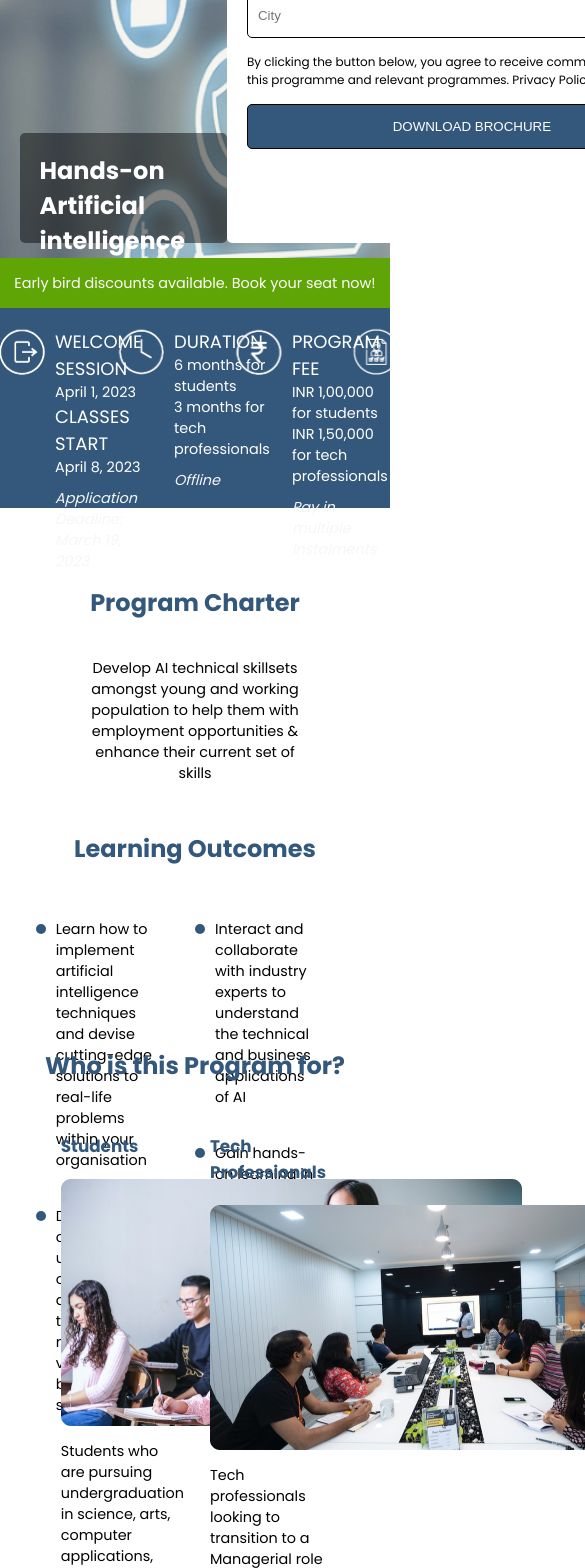
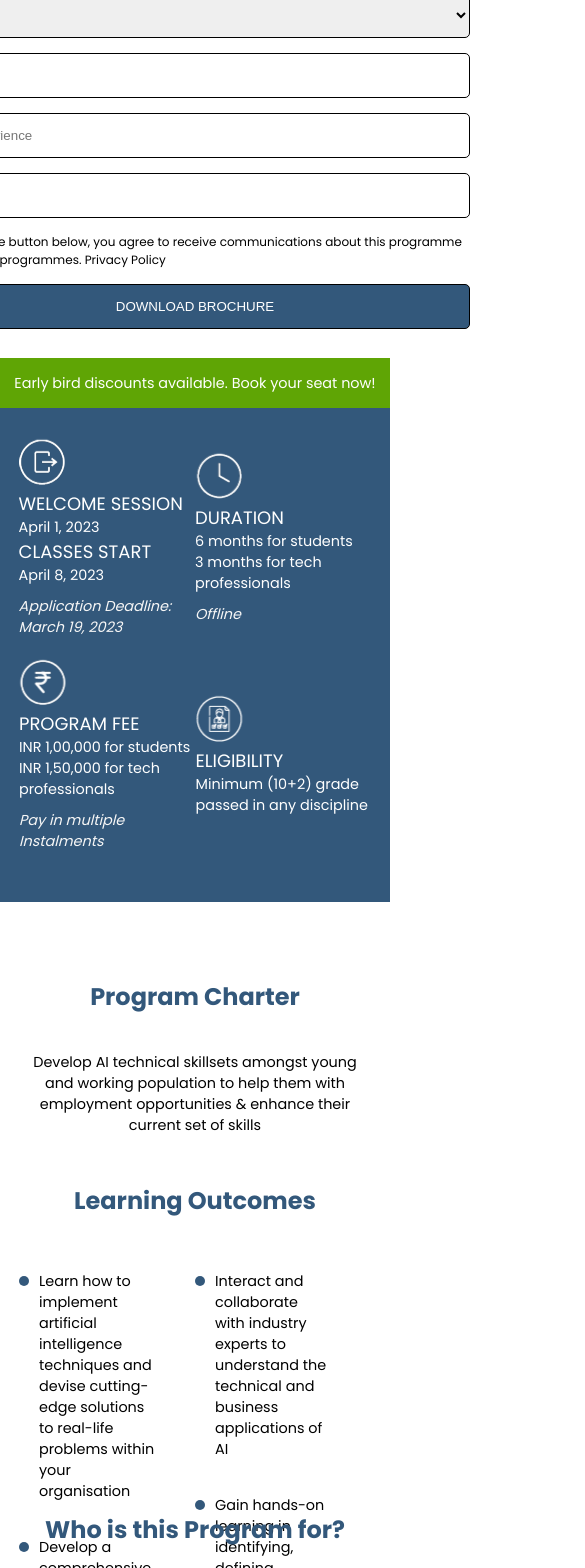
Before and after one commit to Byiringiro-saad/emeritus, a React (Vite) app: page / in a window 390 px wide. Shown: the part 432-2000 px from the top of the page, 585 px wide, since content can reach past the window. Built offline with nearby package versions, Linux system fonts and the light colour scheme.

Commit message:
ipad responsiveness

```diff
--- a/src/components/footer.jsx
+++ b/src/components/footer.jsx
@@ -38,8 +38,8 @@ const Container = styled.div`
       width: 1200px;
     }
 
-    @media only screen and (max-width: 1200px) {
-      width: 90%;
+    @media only screen and (max-width: 1024px) {
+      width: 95%;
     }
 
     p.title {
--- a/src/components/sections/eight.jsx
+++ b/src/components/sections/eight.jsx
@@ -27,8 +27,9 @@ const Container = styled.div`
     width: 1200px;
   }
 
-  @media only screen and (max-width: 1200px) {
-    width: 90%;
+  @media only screen and (max-width: 1024px) {
+    height: 550px;
+    width: 95%;
   }
 
   p.title {
--- a/src/components/sections/one.jsx
+++ b/src/components/sections/one.jsx
@@ -62,8 +62,9 @@ const Container = styled.div`
     width: 1200px;
   }
 
-  @media only screen and (max-width: 1200px) {
-    width: 90%;
+  @media only screen and (max-width: 1024px) {
+    height: 500px;
+    width: 95%;
   }
 
   p.para {
@@ -71,6 +72,10 @@ const Container = styled.div`
     text-align: center;
     font-size: 1.2em;
     margin: 20px 0 30px 0;
+
+    @media only screen and (max-width: 1024px) {
+      width: 90%;
+    }
   }
 
   p.title {
@@ -89,12 +94,20 @@ const Container = styled.div`
     align-items: center;
     justify-content: center;
 
+    @media only screen and (max-width: 1024px) {
+      width: 95%;
+    }
+
     .column {
       width: 40%;
       height: 100%;
       display: flex;
       margin: 20px 40px 0 0;
       flex-direction: column;
+
+      @media only screen and (max-width: 1024px) {
+        width: 50%;
+      }
 
       .box {
         width: 100%;
--- a/src/components/sections/seven.jsx
+++ b/src/components/sections/seven.jsx
@@ -80,8 +80,9 @@ const Container = styled.div`
     width: 1200px;
   }
 
-  @media only screen and (max-width: 1200px) {
-    width: 90%;
+  @media only screen and (max-width: 1024px) {
+    height: 650px;
+    width: 95%;
   }
 
   p.title {
@@ -98,6 +99,10 @@ const Container = styled.div`
     align-items: center;
     flex-flow: row-reverse;
 
+    @media only screen and (max-width: 1024px) {
+      align-items: flex-start;
+    }
+
     .column {
       width: auto;
       height: auto;
@@ -112,8 +117,17 @@ const Container = styled.div`
         display: flex;
         flex-direction: row;
 
+        @media only screen and (max-width: 1024px) {
+          flex-direction: column;
+        }
+
         img.profile {
           margin: 0 10px 0 0;
+
+          @media only screen and (max-width: 1024px) {
+            width: 120px;
+            margin: 0 0 20px 0;
+          }
         }
 
         .universities {
@@ -121,12 +135,20 @@ const Container = styled.div`
           display: flex;
           flex-direction: column;
 
+          @media only screen and (max-width: 1024px) {
+            width: 100%;
+          }
+
           .small {
             width: 100%;
             height: 50%;
             display: flex;
             flex-direction: row;
             align-items: center;
+
+            @media only screen and (max-width: 1024px) {
+              margin: 0 0 15px 0;
+            }
 
             p {
               font-size: 1.2em;
--- a/src/components/sections/six.jsx
+++ b/src/components/sections/six.jsx
@@ -77,8 +77,10 @@ const Container = styled.div`
     width: 1200px;
   }
 
-  @media only screen and (max-width: 1200px) {
-    width: 90%;
+  @media only screen and (max-width: 1024px) {
+    height: 550px;
+    width: 95%;
+    margin: 0;
   }
 
   p.title {
@@ -95,11 +97,21 @@ const Container = styled.div`
     align-items: center;
     justify-content: center;
 
+    @media only screen and (max-width: 1024px) {
+      height: 75%;
+      display: block;
+      overflow: scroll;
+    }
+
     table {
       width: 100%;
       height: 100%;
       border-collapse: collapse;
       border-radius: 5px;
+
+      @media only screen and (max-width: 1024px) {
+        width: auto;
+      }
 
       thead {
         background: var(--red);
@@ -111,6 +123,10 @@ const Container = styled.div`
             font-size: 1.2em;
             color: var(--white);
             text-align: center;
+
+            @media only screen and (max-width: 1024px) {
+              white-space: nowrap;
+            }
           }
         }
       }
@@ -122,6 +138,10 @@ const Container = styled.div`
             color: var(--grayish);
             text-align: center;
             font-size: 1.2em;
+
+            @media only screen and (max-width: 1024px) {
+              white-space: nowrap;
+            }
           }
         }
       }
--- a/src/components/sections/three.jsx
+++ b/src/components/sections/three.jsx
@@ -47,8 +47,9 @@ const Container = styled.div`
     width: 1200px;
   }
 
-  @media only screen and (max-width: 1200px) {
-    width: 90%;
+  @media only screen and (max-width: 1024px) {
+    width: 95%;
+    margin: 0;
   }
 
   p.para {
@@ -56,6 +57,11 @@ const Container = styled.div`
     text-align: center;
     font-size: 1.2em;
     margin: 20px 0 30px 0;
+
+    @media only screen and (max-width: 1024px) {
+      width: 95%;
+      margin: 0;
+    }
   }
 
   p.title {
@@ -73,11 +79,21 @@ const Container = styled.div`
     align-items: center;
     justify-content: space-around;
 
+    @media only screen and (max-width: 1024px) {
+      width: 95%;
+    }
+
     .column {
       width: 40%;
       height: 100%;
       display: flex;
       flex-direction: column;
+
+      .image img {
+        @media only screen and (max-width: 1024px) {
+          width: 100%;
+        }
+      }
 
       p.header {
         font-size: 1.4em;
--- a/src/components/sticky.jsx
+++ b/src/components/sticky.jsx
@@ -68,6 +68,12 @@ const Container = styled.div`
   align-items: center;
   justify-content: center;
   background: var(--red);
+  flex-wrap: wrap;
+
+  @media only screen and (max-width: 1024px) {
+    height: auto;
+    padding: 30px 0;
+  }
 
   .box {
     width: 20%;
@@ -77,6 +83,14 @@ const Container = styled.div`
     display: flex;
     flex-direction: row;
     align-items: flex-start;
+
+    @media only screen and (max-width: 1024px) {
+      width: 45%;
+      padding: 0;
+      margin: 0;
+      margin: 0 0 20px 0;
+      flex-direction: column;
+    }
 
     .icon {
       margin: 0 10px 0 0;
--- a/src/pages/main.jsx
+++ b/src/pages/main.jsx
@@ -7,10 +7,8 @@ import Hero from "../assets/Hero.png";
 //components
 import Sticky from "../components/sticky";
 import One from "../components/sections/one";
-import Two from "../components/sections/two";
 import Four from "../components/sections/four";
 import Three from "../components/sections/three";
-import Five from "../components/sections/five";
 import Six from "../components/sections/six";
 import Seven from "../components/sections/seven";
 import Eight from "../components/sections/eight";
@@ -106,8 +104,11 @@ const Container = styled.div`
       width: 1200px;
     }
 
-    @media only screen and (max-width: 1200px) {
-      width: 90%;
+    @media only screen and (max-width: 1024px) {
+      width: 95%;
+      flex-direction: column;
+      align-items: center;
+      justify-content: space-around;
     }
   }
 
@@ -122,6 +123,11 @@ const Container = styled.div`
     background-repeat: no-repeat;
     background-size: cover;
 
+    @media only screen and (max-width: 1024px) {
+      width: 100%;
+      height: 700px;
+    }
+
     .header {
       width: auto;
       height: 110px;
@@ -129,6 +135,12 @@ const Container = styled.div`
       border-radius: 5px;
       align-self: flex-end;
       background: #00000076;
+
+      @media only screen and (max-width: 1024px) {
+        width: auto;
+        height: auto;
+        align-self: center;
+      }
 
       p {
         font-size: 2em;
@@ -152,6 +164,10 @@ const Container = styled.div`
         flex-direction: row;
         align-items: center;
         justify-content: space-between;
+
+        @media only screen and (max-width: 1024px) {
+          width: 550px;
+        }
 
         input,
         select,
@@ -198,6 +214,10 @@ const Container = styled.div`
     height: auto;
     position: sticky;
     top: 0;
+
+    @media only screen and (max-width: 1024px) {
+      position: relative;
+    }
   }
 
   .sections {
```
